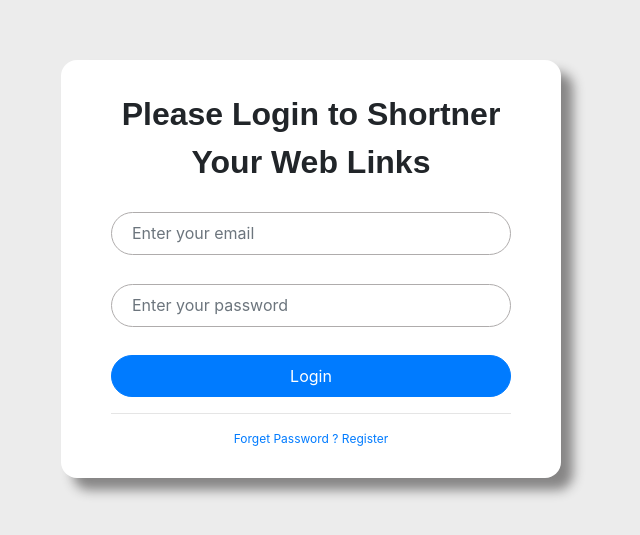
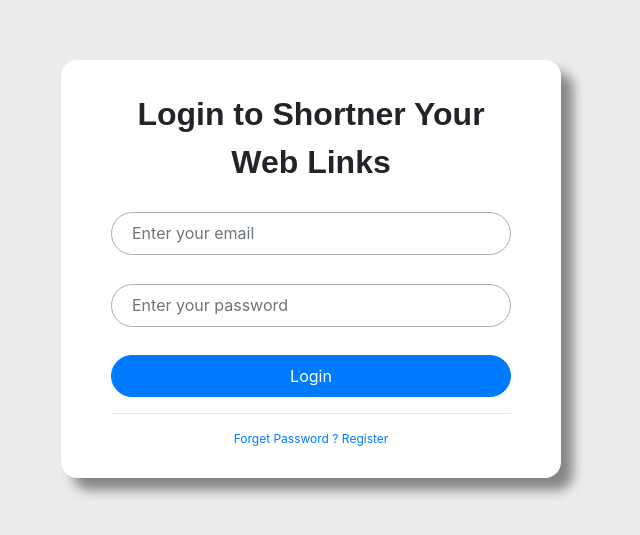
Before and after one commit to ankesai8/FrontEnd-URL, a React (Create React App) app: page / in a window 1280 px wide. Shown: the part 131-666 px from the top of the page, without its empty margins (329-969 px from the left). Built offline with nearby package versions, Linux system fonts and the light colour scheme.

Commit message:
Update loginForm.js

```diff
--- a/src/components/loginForm.js
+++ b/src/components/loginForm.js
@@ -57,7 +57,7 @@ function Login() {
     {/* if user has not successfully logedin than render the sign in form again  */}
       {result.length === 0 ? (
         <div className="containers">
-          <div className="form"> <form onSubmit={handleSubmit}> <div className="titles"> <p className="welcome">Please Login to Shortner Your Web Links</p> </div>
+          <div className="form"> <form onSubmit={handleSubmit}> <div className="titles"> <p className="welcome">Login to Shortner Your Web Links</p> </div>
           <input className="form-control text" type="email" value={name} name="userName" placeholder="Enter your email" required onChange={handleChange} ></input>
            <br />
           <input className="form-control text" type="password" value={password} name="password" placeholder="Enter your password" onChange={handleChange} required ></input>
```
